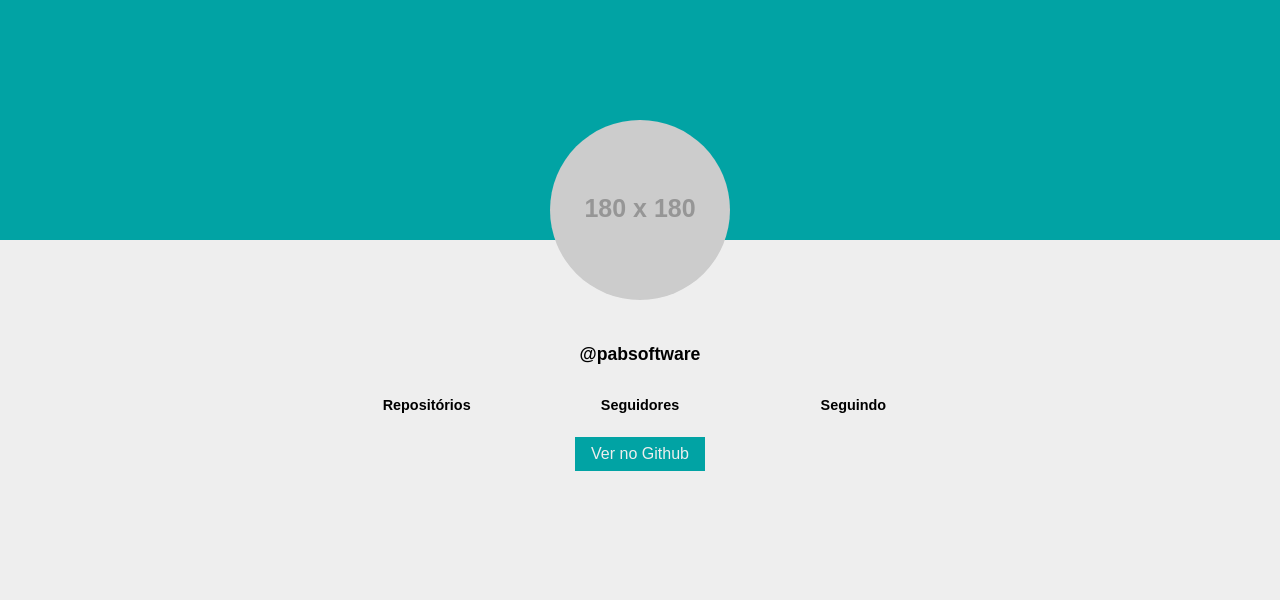
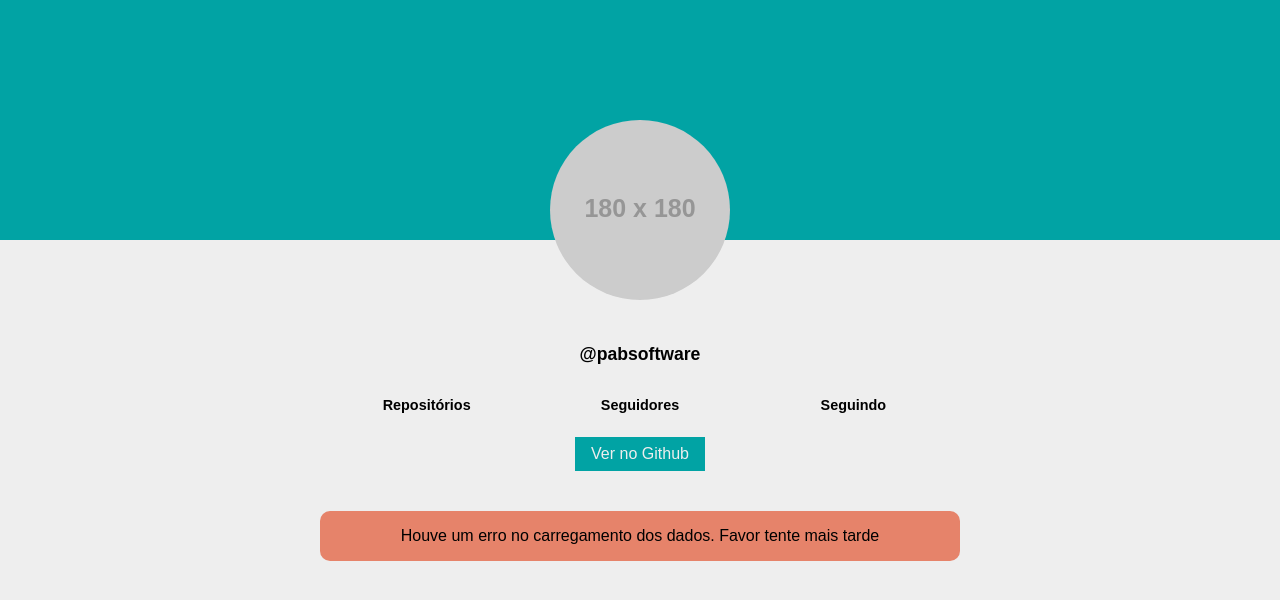
Before and after one commit to pabsoftware/curso_ebac_frontend, a plain HTML site: page index.html in a window 1280 px wide. Drawn offline with Linux system fonts and the light colour scheme; no server answers; placeholder pictures from the web are drawn by us.

Commit message:
Tratando exceções o Fetch

```diff
--- a/index.html
+++ b/index.html
@@ -28,8 +28,9 @@
                 </li>
             </ul>
             <a href="#" class="profile-link" id="link">Ver no Github</a>
+            <div class="error" id="error">Houve um erro.</div>
         </div>
-        <div id="name"></div>
+
     </header>
 
     <script src="main.js"></script>
--- a/main.css
+++ b/main.css
@@ -70,3 +70,11 @@
 .numbers-item h4 {
     font-size: .3em;
 }
+
+.error {
+    margin-top: 40px;
+    padding: 16px;
+    border-radius: 10px;
+    background-color: rgb(230, 131, 106);
+    display: none;
+}
--- a/main.js
+++ b/main.js
@@ -6,11 +6,17 @@
     const follower      = document.querySelector('#follower');
     const link          = document.querySelector('#link');
     const avatar        = document.querySelector('#avatar');
+    const box_error     = document.querySelector('#error');
+    const andpoint      = 'https://api.github.com/users/pabsoftware';
 
-    fetch ('https://api.github.com/users/pabsoftware')
+        fetch (andpoint)
             .then(function(resposta) {
+                    //Aqui fiz ele cair no catch, mesmo tendo conexão com o servidor, porem sem sucesso na obtenção dos dados.
+                    if (!resposta.ok) {
+                        throw Error(resposta.statusTex);
+                    }
+
                 return resposta.json();
-
             })
             .then(function(json){
 
@@ -21,6 +27,12 @@
                 follower.innerText      = json.following;
                 link.href               = json.html_url;
                 avatar.src              = json.avatar_url;
+            })
+            //O then já possue função do try e havendo erro com conexão ou outro, cairá no catch
+            .catch(function(erro){
+                box_error.innerText = "Houve um erro no carregamento dos dados. Favor tente mais tarde";
+                box_error.style.display = "block";
 
             })
+
 })
```
Lines whose indentation alone changed are shown as unchanged.
